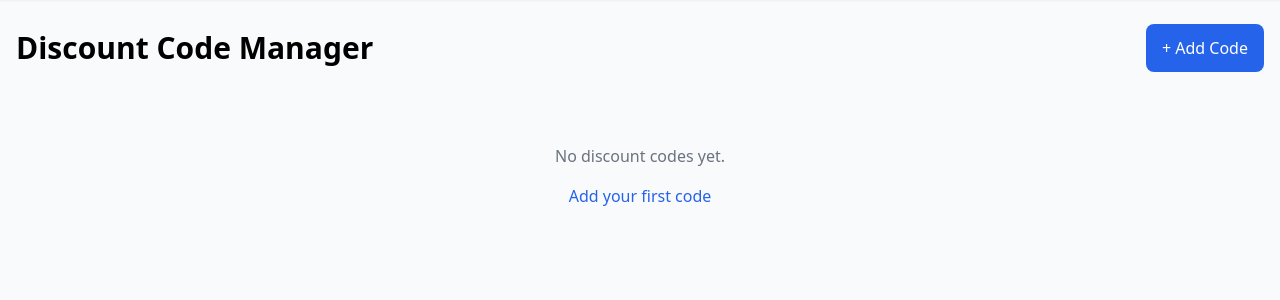
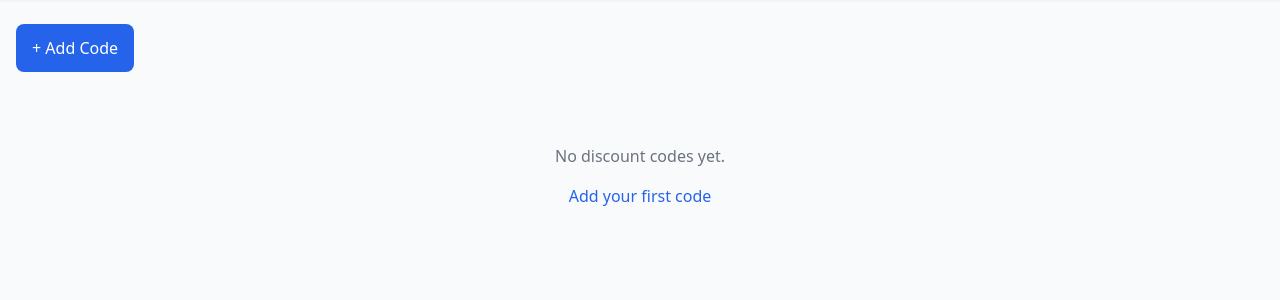
Before and after one commit to marcorisi/discount-codes, a Flask app: page / in a window 1280 px wide. Shown: the part 52-352 px from the top of the page. Run offline with Flask 3, Linux system fonts and the light colour scheme; the visitor is signed in with stand-in values (Sample User, id 1); data that the repository does not hold is empty; some libraries are stand-ins or nearby versions.

Commit message:
Remove title from the index

```diff
--- a/app/templates/codes/index.html
+++ b/app/templates/codes/index.html
@@ -3,7 +3,6 @@
 {% block content %}
 <div class="container mx-auto px-4 py-6">
     <div class="flex flex-col sm:flex-row sm:items-center sm:justify-between gap-4 mb-6">
-        <h1 class="text-2xl sm:text-3xl font-bold">Discount Code Manager</h1>
         <a href="{{ url_for('codes.add_code') }}"
            class="inline-flex items-center justify-center px-4 py-3 bg-blue-600 text-white rounded-lg hover:bg-blue-700 font-medium">
             + Add Code
```
